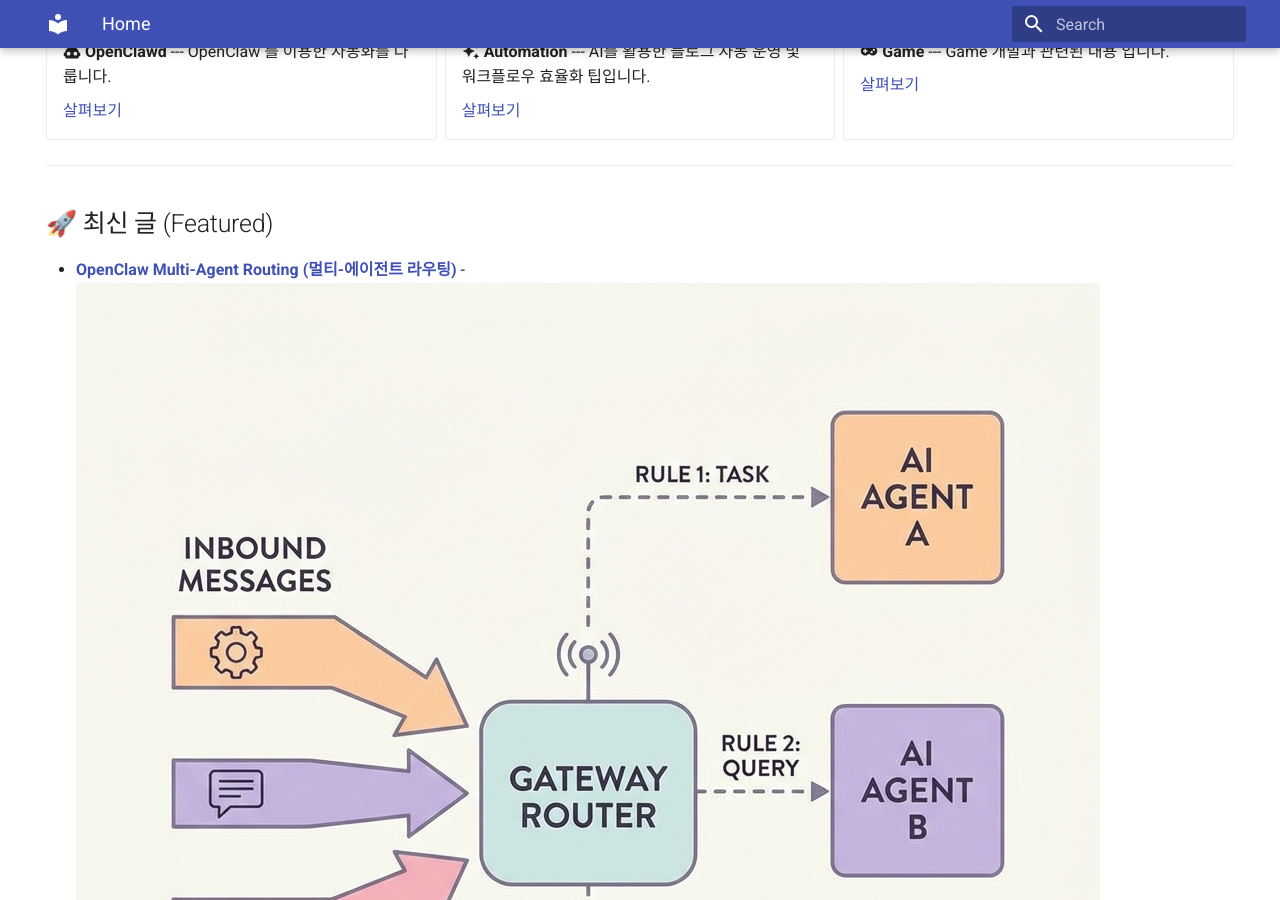
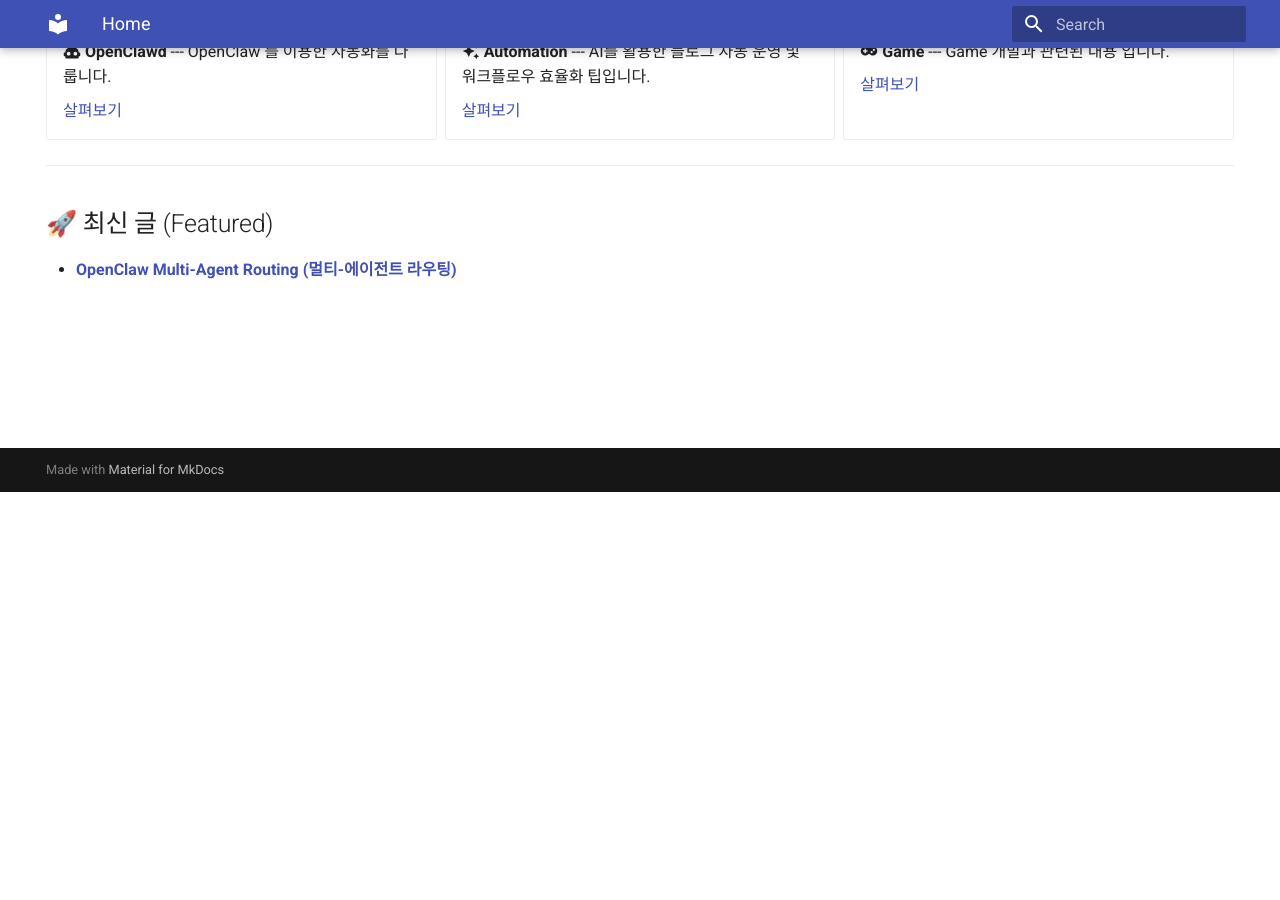
Before and after one commit to 0x68756E61/0x68756E61.github.io, an MkDocs documentation site: the page built from docs/index.md, in a window 1280 px wide and 900 px high, scrolled down 408 px. Built offline with MkDocs 1.6.1 and Material for MkDocs 9.7.7, drawn with Linux system fonts in a browser that asks for light colours; after the commit the page ends 900 px from its top, so only the background shows below that.

Commit message:
Update index.md

```diff
--- a/docs/index.md
+++ b/docs/index.md
@@ -46,4 +46,4 @@
 ---
 
 ## 🚀 최신 글 (Featured)
-* **[OpenClaw Multi-Agent Routing (멀티-에이전트 라우팅)](blog/posts/2026-02-03-openclaw-multi-agent-routing.md)** - ![](../../assets/images/openclaw-multi-agent-routing-hero.png)
+* **[OpenClaw Multi-Agent Routing (멀티-에이전트 라우팅)](blog/posts/2026-02-03-openclaw-multi-agent-routing.md)**
```
